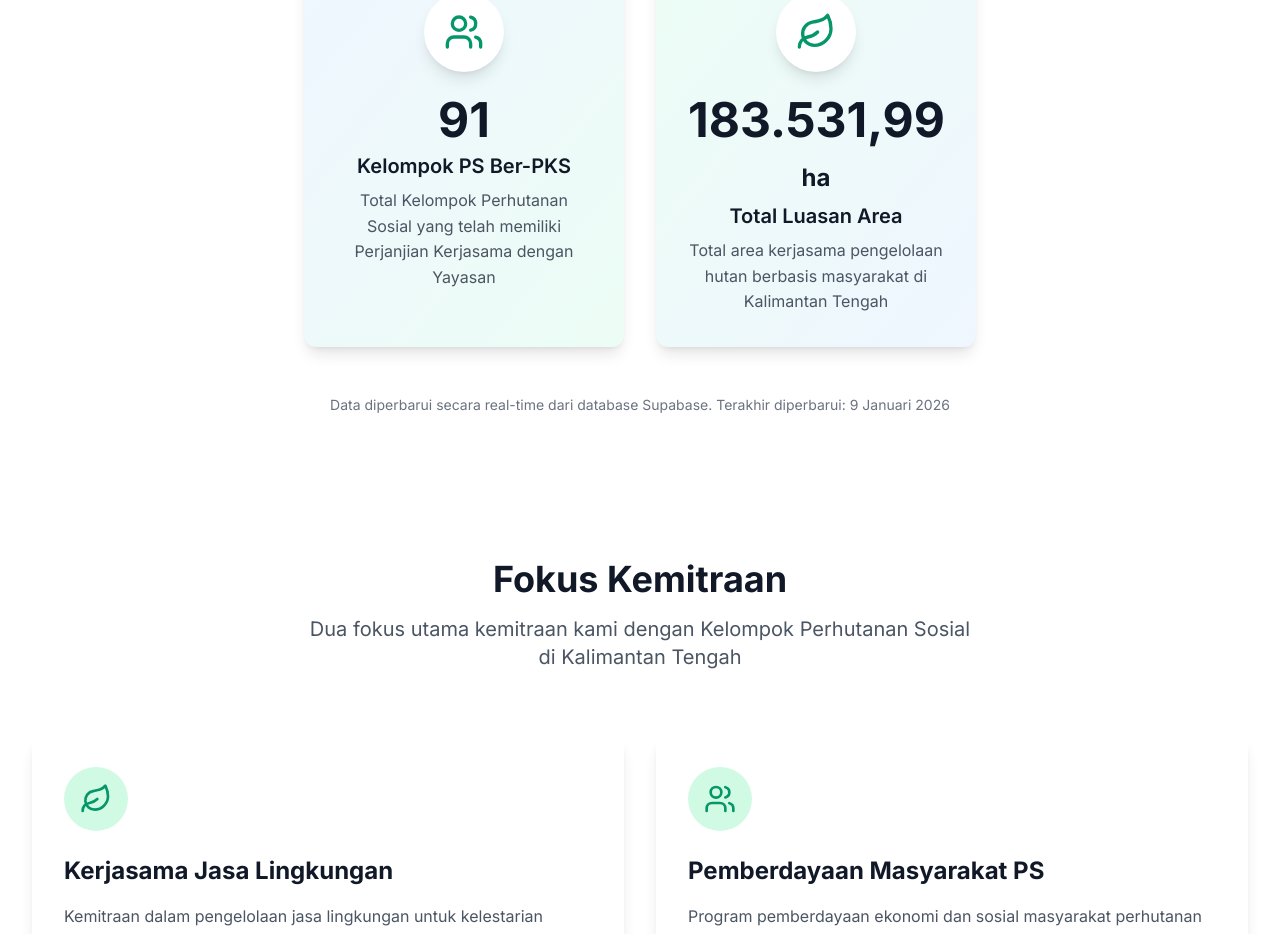
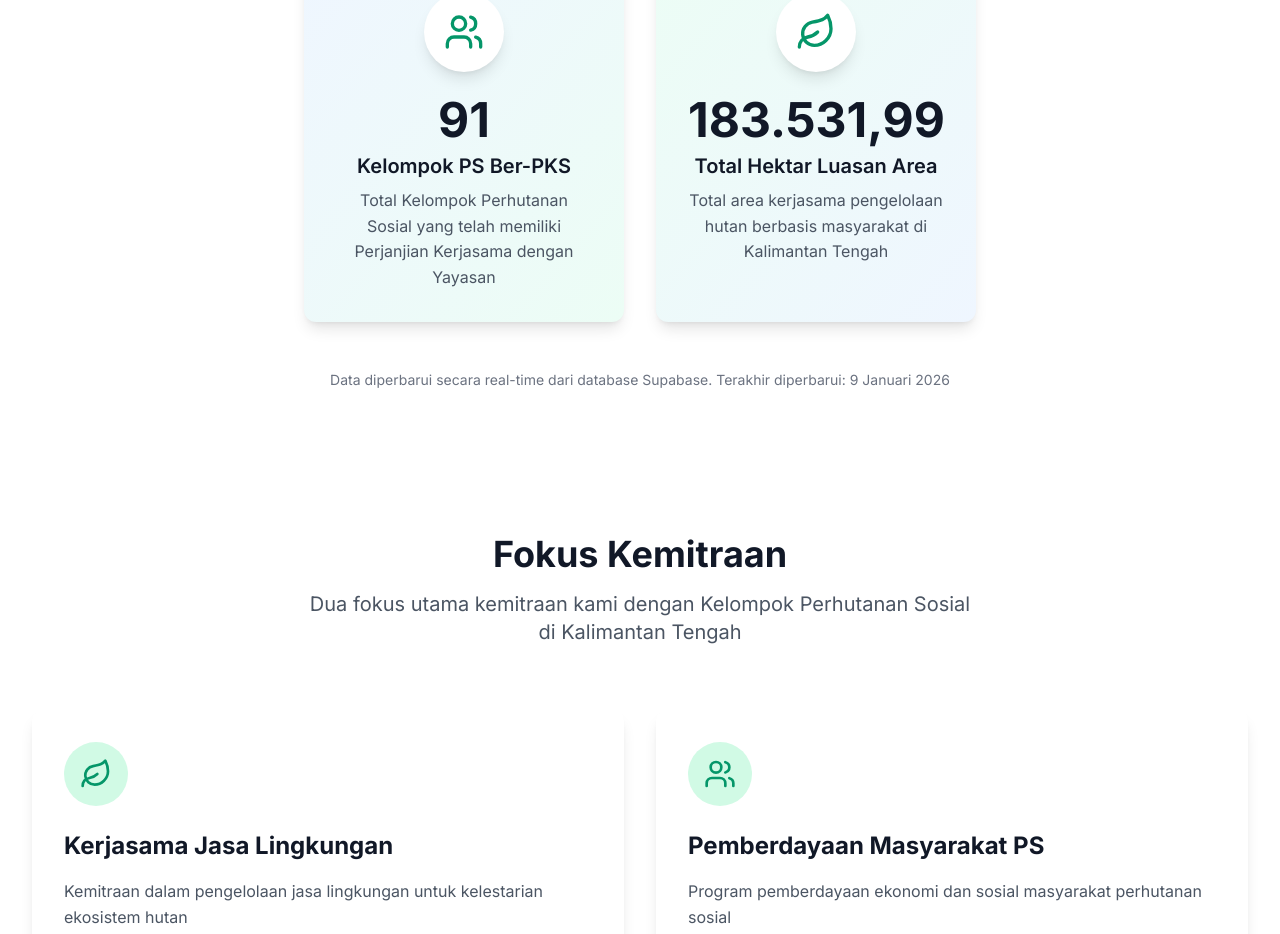
Before and after one commit to antangpatahumahagalewu-stack/yayasanamal-main, a React (Vite) app: page /kemitraan in a window 1280 px wide. Shown: the part 754-1688 px from the top of the page. Built offline with nearby package versions, Linux system fonts and the light colour scheme.

Commit message:
Update Kemitraan.tsx
Update Luasan stat

```diff
--- a/src/pages/Kemitraan.tsx
+++ b/src/pages/Kemitraan.tsx
@@ -138,9 +138,8 @@ const Kemitraan: React.FC = () => {
               </div>
               <div className="text-5xl font-bold text-gray-900 mb-2">
               183.531,99
-                <span className="text-2xl"> ha</span>
               </div>
-              <h3 className="text-xl font-semibold text-gray-900 mb-2">Total Luasan Area</h3>
+              <h3 className="text-xl font-semibold text-gray-900 mb-2">Total Hektar Luasan Area</h3>
               <p className="text-gray-600">
                 Total area kerjasama pengelolaan hutan berbasis masyarakat di Kalimantan Tengah
               </p>
```
